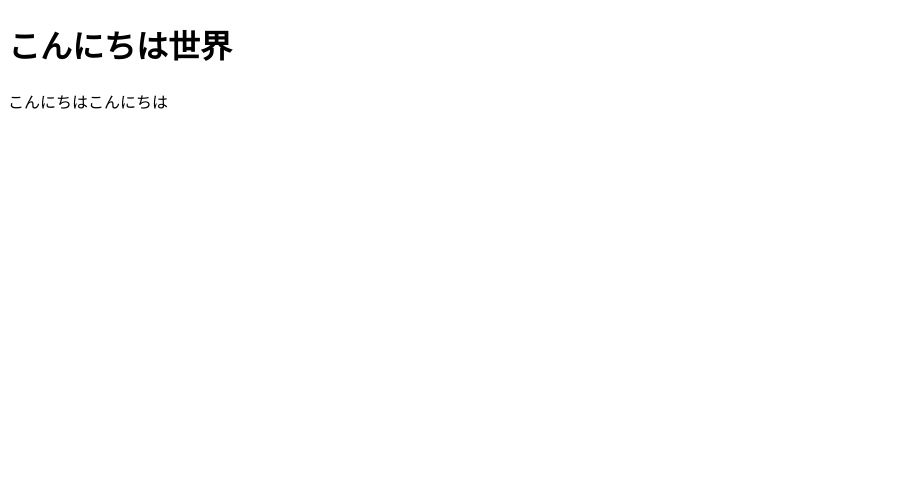
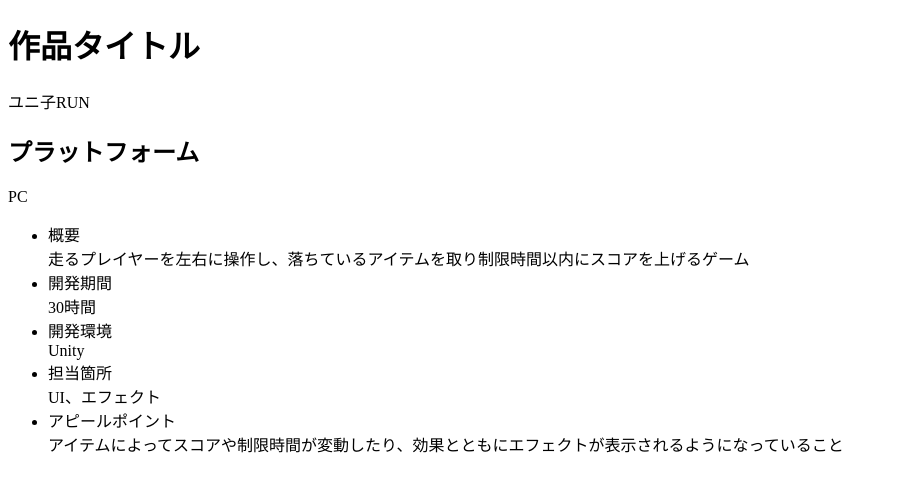
Before and after one commit to Haya-YuU/WebSite20170517, a plain HTML site: page index.html in a window 1280 px wide. Shown: the whole page, without its empty margins (0-897 px from the left). Drawn offline with Linux system fonts and the light colour scheme.

Commit message:
Create index.html

```diff
--- a/index.html
+++ b/index.html
@@ -6,7 +6,17 @@
 <title>林のページ</title>
 </head>
 <body>
-  <h1>こんにちは世界</h1>
-  <p>こんにちはこんにちは</p>
+ <div id="doc" class="markdown-body container-fluid"><h1 id="作品タイトル">作品タイトル</h1><p>ユニ子RUN</p><h2 id="プラットフォーム">プラットフォーム</h2><p>PC</p><ul>
+<li>概要<br>
+走るプレイヤーを左右に操作し、落ちているアイテムを取り制限時間以内にスコアを上げるゲーム</li>
+<li>開発期間<br>
+30時間</li>
+<li>開発環境<br>
+Unity</li>
+<li>担当箇所<br>
+UI、エフェクト</li>
+<li>アピールポイント<br>
+アイテムによってスコアや制限時間が変動したり、効果とともにエフェクトが表示されるようになっていること</li>
+</ul></div>
 </body>
 </html>
```
